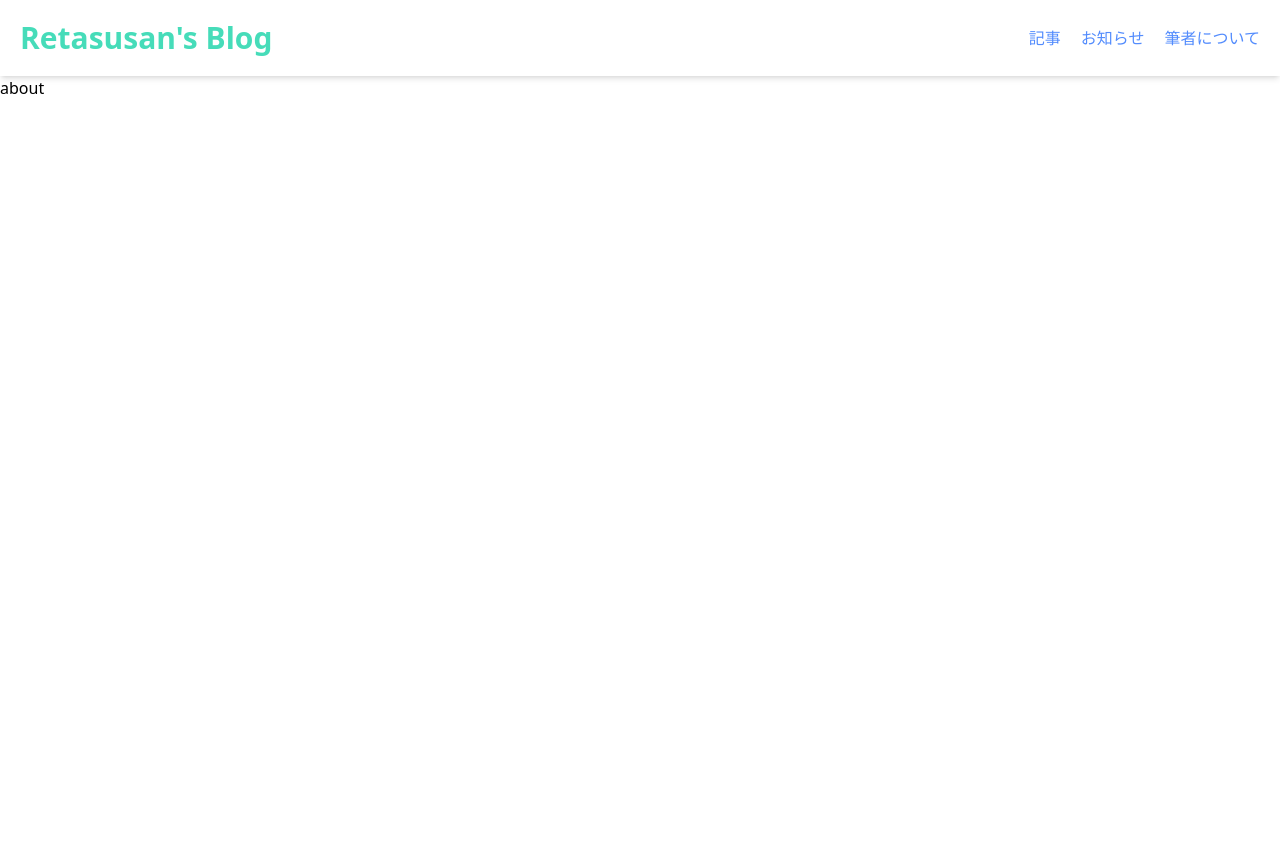
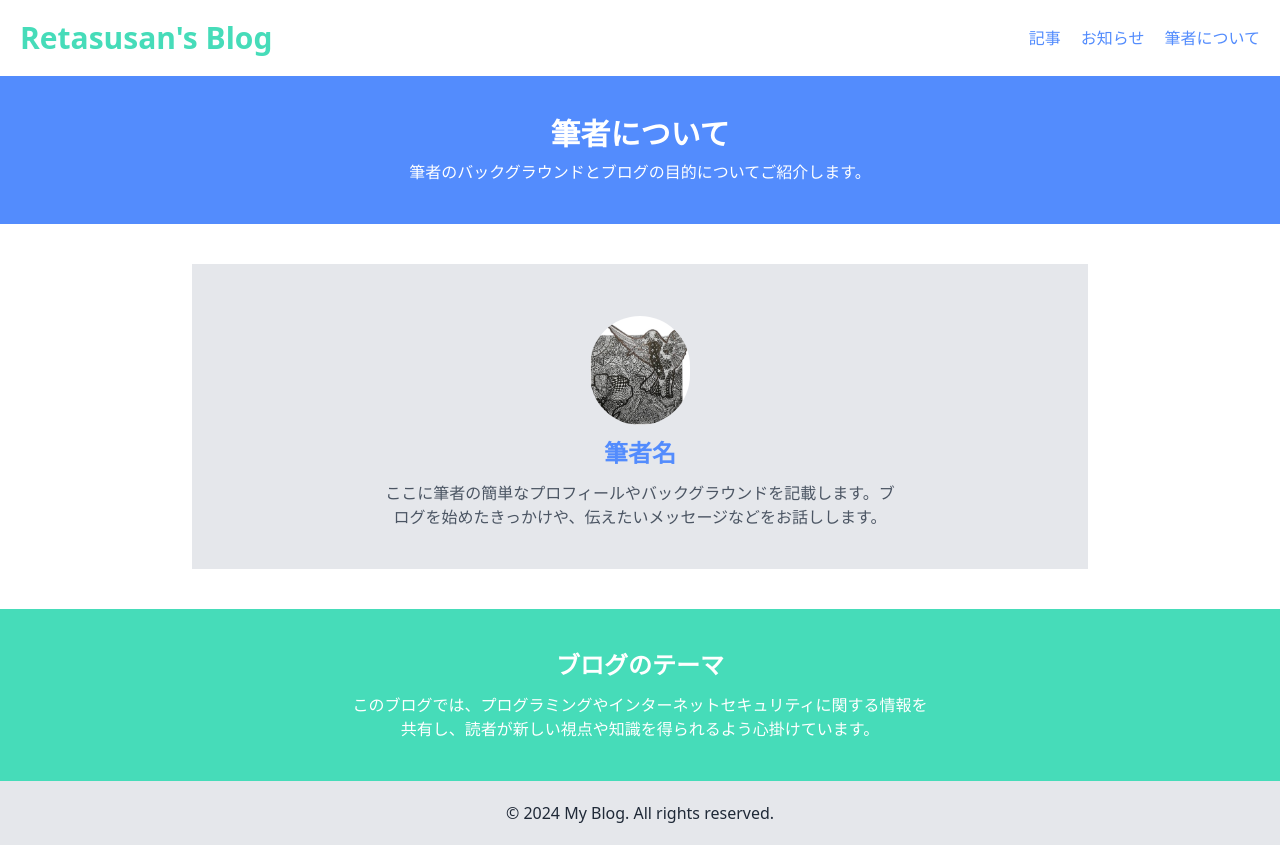
Before and after one commit to Retasusan/retasusan_blog, a Next.js app: page /about in a window 1280 px wide. Before the commit the page ends 800 px from the top, so only its background shows below. Built offline with nearby package versions, Linux system fonts and the light colour scheme.

Commit message:
mocと雛形を作成

```diff
--- a/src/app/about/page.tsx
+++ b/src/app/about/page.tsx
@@ -1,7 +1,46 @@
+import Image from "next/image";
+import icon from "@/public/icon/icon.jpeg";
+
 export default function page() {
   return (
-    <>
-      <>about</>
-    </>
+    <div className="bg-base text-gray-800">
+      {/* ページタイトル */}
+      <section className="p-10 text-center bg-accentBlue">
+        <h2 className="text-3xl font-bold text-white">筆者について</h2>
+        <p className="text-white mt-2">
+          筆者のバックグラウンドとブログの目的についてご紹介します。
+        </p>
+      </section>
+
+      <section className="w-[70%] min-w-[600px] max-w-[1000px] mx-auto m-10">
+        {/* プロフィールセクション */}
+        <section className="p-10 bg-gray-200 text-center">
+          <Image
+            src={icon}
+            alt="icon"
+            width={100}
+            height={100}
+            className="rounded-full mx-auto my-3"
+          />
+          <h3 className="text-2xl font-semibold text-accentBlue">筆者名</h3>
+          <p className="mt-3 text-gray-600 max-w-lg mx-auto">
+            ここに筆者の簡単なプロフィールやバックグラウンドを記載します。ブログを始めたきっかけや、伝えたいメッセージなどをお話しします。
+          </p>
+        </section>
+      </section>
+
+      {/* ブログの目的とテーマ */}
+      <section className="p-10 bg-accentGreen text-white text-center">
+        <h3 className="text-2xl font-semibold">ブログのテーマ</h3>
+        <p className="mt-3 max-w-xl mx-auto">
+          このブログでは、プログラミングやインターネットセキュリティに関する情報を共有し、読者が新しい視点や知識を得られるよう心掛けています。
+        </p>
+      </section>
+
+      {/* フッター */}
+      <footer className="p-5 bg-gray-200 text-center">
+        <p>&copy; 2024 My Blog. All rights reserved.</p>
+      </footer>
+    </div>
   );
 }
--- a/src/app/articles/page.tsx
+++ b/src/app/articles/page.tsx
@@ -1,7 +1,42 @@
+import Link from "next/link";
+
 export default function page() {
   return (
-    <>
-      <>articles</>
-    </>
+    <div className="bg-base text-gray-800">
+      {/* ページタイトル */}
+      <section className="p-10 text-center bg-accentBlue">
+        <h2 className="text-3xl font-bold text-white">記事一覧</h2>
+        <p className="text-white mt-2">すべての記事を一覧でご覧いただけます</p>
+      </section>
+
+      {/* 記事リスト */}
+      <section className="w-[70%] min-w-[600px] max-w-[1000px] mx-auto m-10">
+        <div className="">
+          {/* 記事カード */}
+          {[...Array(10)].map((_, i) => (
+            <div
+              key={i}
+              className="bg-accentGray p-5 m-7 rounded-lg shadow hover:shadow-lg transition"
+            >
+              <h3 className="text-xl font-semibold text-accentBlue">
+                記事タイトル {i + 1}
+              </h3>
+              <p className="mt-2 text-gray-600">これは記事の簡単な説明です。</p>
+              <Link
+                href="/"
+                className="mt-3 inline-block text-gray-600 hover:underline"
+              >
+                続きを読む
+              </Link>
+            </div>
+          ))}
+        </div>
+      </section>
+
+      {/* フッター */}
+      <footer className="p-5 bg-gray-200 text-center">
+        <p>&copy; 2024 My Blog. All rights reserved.</p>
+      </footer>
+    </div>
   );
 }
--- a/src/app/notifications/page.tsx
+++ b/src/app/notifications/page.tsx
@@ -1,7 +1,46 @@
+import Link from "next/link";
+
 export default function page() {
   return (
-    <>
-      <>notifications</>
-    </>
+    <div className="bg-base text-gray-800">
+      {/* ページタイトル */}
+      <section className="p-10 text-center bg-accentBlue">
+        <h2 className="text-3xl font-bold text-white">お知らせ一覧</h2>
+        <p className="text-white mt-2">
+          すべてのお知らせを一覧でご覧いただけます
+        </p>
+      </section>
+
+      {/* 記事リスト */}
+      <section className="w-[70%] min-w-[600px] max-w-[1000px] mx-auto m-10">
+        <div className="">
+          {/* 記事カード */}
+          {[...Array(10)].map((_, i) => (
+            <div
+              key={i}
+              className="bg-accentGray p-5 m-7 rounded-lg shadow hover:shadow-lg transition"
+            >
+              <h3 className="text-xl font-semibold text-accentBlue">
+                お知らせタイトル {i + 1}
+              </h3>
+              <p className="mt-2 text-gray-600">
+                これはお知らせの簡単な説明です。
+              </p>
+              <Link
+                href="/"
+                className="mt-3 inline-block text-gray-600 hover:underline"
+              >
+                続きを読む
+              </Link>
+            </div>
+          ))}
+        </div>
+      </section>
+
+      {/* フッター */}
+      <footer className="p-5 bg-gray-200 text-center">
+        <p>&copy; 2024 My Blog. All rights reserved.</p>
+      </footer>
+    </div>
   );
 }
--- a/src/app/page.tsx
+++ b/src/app/page.tsx
@@ -1,10 +1,8 @@
-// pages/index.tsx
-import type { NextPage } from "next";
 import Image from "next/image";
 import icon from "@/public/icon/icon.jpeg";
 import Link from "next/link";
 
-const Home: NextPage = () => {
+export default function page() {
   return (
     <div className="bg-base text-gray-800 w-full">
       {/* ヒーローセクション */}
@@ -38,12 +36,12 @@ const Home: NextPage = () => {
                 <p className="mt-2 text-gray-600">
                   これは記事の簡単な説明です。
                 </p>
-                <a
-                  href="#"
+                <Link
+                  href="/"
                   className="mt-3 inline-block text-gray-600 hover:underline"
                 >
                   続きを読む
-                </a>
+                </Link>
               </div>
             ))}
           </div>
@@ -96,6 +94,4 @@ const Home: NextPage = () => {
       </footer>
     </div>
   );
-};
-
-export default Home;
+}
```
